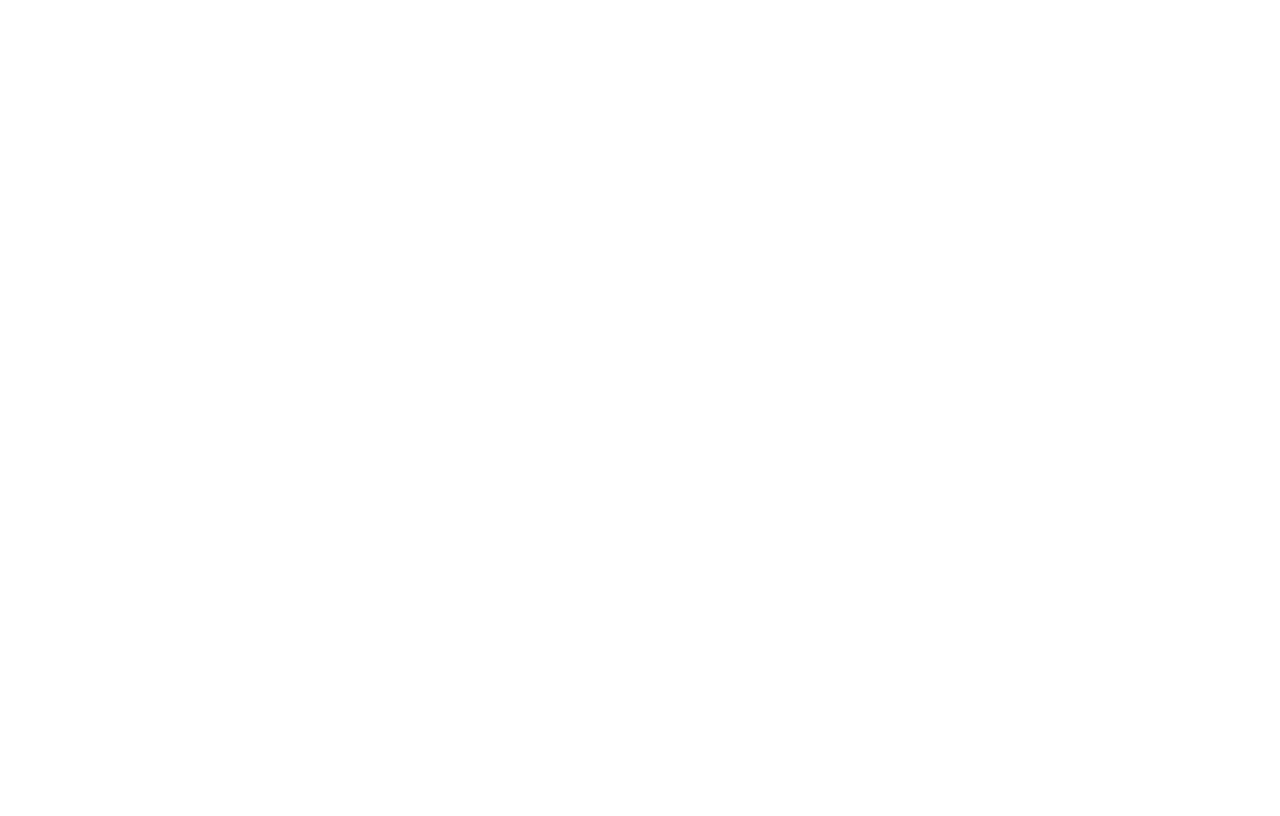
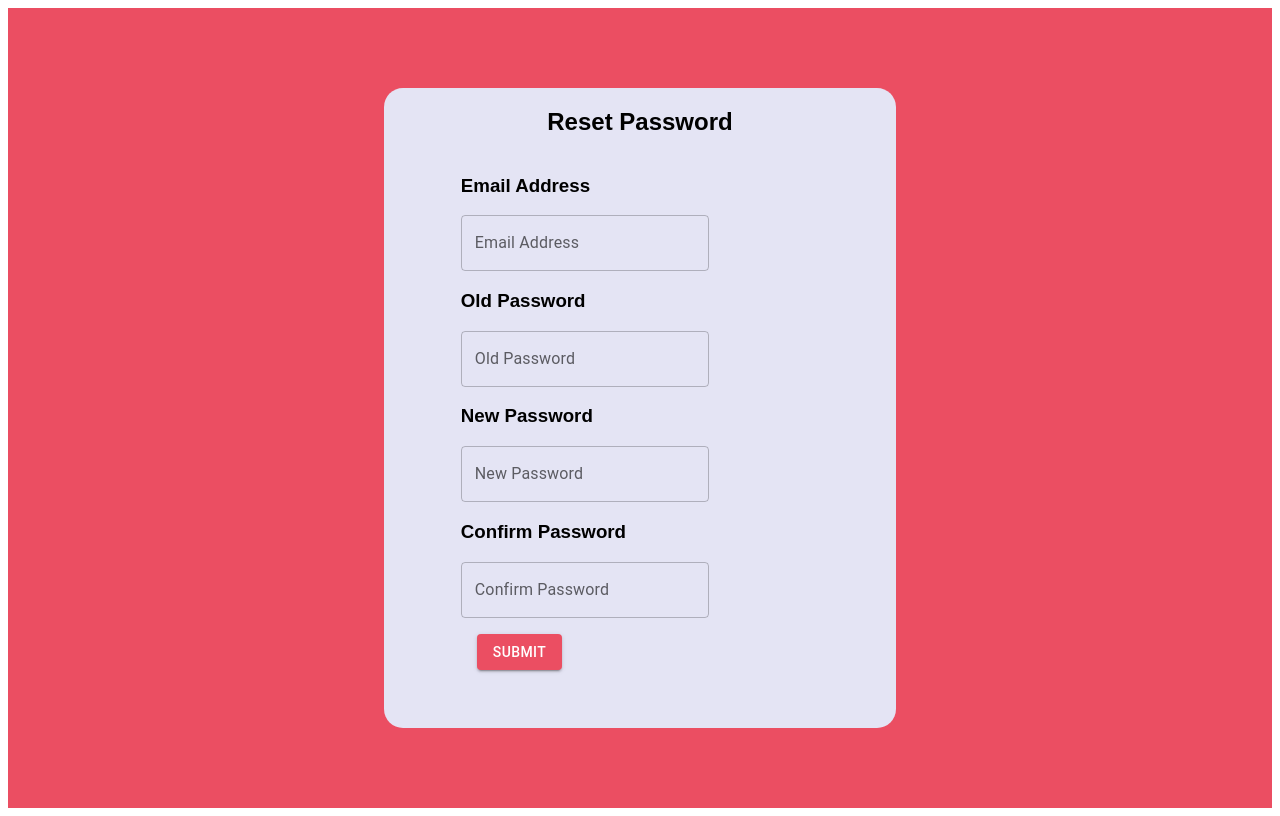
Before and after one commit to MahadevDoshetty/RNLFORM, a React (Vite) app in the folder Frontend/: page /resetpswd in a window 1280 px wide. Before the commit this address had no page. Built offline with nearby package versions, Linux system fonts and the light colour scheme; sample sign-in values are in the browser's storage.

Commit message:
Change password functionality commit

```diff
--- a/Frontend/src/App.jsx
+++ b/Frontend/src/App.jsx
@@ -12,10 +12,11 @@ const App = () => {
     <Routes>
       <Route path='/' element={<Register />} />
       <Route path='/login' element={<Login />} />
-      <Route path='/dashboard' element={<ProtectedRoute ><Dashboard/></ProtectedRoute>} />
+      <Route path='/dashboard' element={<ProtectedRoute ><Dashboard /></ProtectedRoute>} />
+      <Route path='/resetpswd' element={<ProtectedRoute ><ForgotPswd /></ProtectedRoute>} />
       <Route path='/error' element={<Error />} />
     </Routes>
   )
 }
 
-export default App
+export default App;
--- a/Frontend/src/Dashboard.jsx
+++ b/Frontend/src/Dashboard.jsx
@@ -27,8 +27,7 @@ const Dashboard = () => {
             </Box>
             <Box>
                 <h3>{message} </h3>
-                <Button variant='text' sx={{ width: '10rem' }} onClick={() => navigate('/resetPswd')} >Forgot Password</Button>
-                <h4>Testing</h4>
+                <Button variant='text' sx={{ width: '10rem' }} onClick={() => navigate('/resetpswd')} >Change Password</Button>
             </Box>
         </Box>
     )
--- a/Frontend/src/ForgotPswd.jsx
+++ b/Frontend/src/ForgotPswd.jsx
@@ -1,27 +1,65 @@
 import { Box, Button, TextField } from '@mui/material'
-import React from 'react'
+import React, { useState } from 'react'
 
 const ForgotPswd = () => {
+    const [message, setMessage] = useState("");
+    const [resetDetails, setResetDetails] = useState({
+        email: '',
+        oldPassword: '',
+        newPassword: '',
+        confirmNewPassword: ''
+    });
+    const handleChange = (e) => {
+        setResetDetails({ ...resetDetails, [e.target.name]: e.target.value })
+    }
+
+    const handleSubmit = async (e) => {
+        e.preventDefault();
+        if (resetDetails.oldPassword == resetDetails.newPassword) {
+            alert(`Old and New Password cannot be same !`);
+            return 1;
+        }
+        else if (resetDetails.newPassword !== resetDetails.confirmNewPassword) {
+            alert(`Both the new passwords must match! `);
+            return 1;
+        }
+        try {
+            const response = await fetch(import.meta.env.VITE_LOCALHOST_RESET, {
+                method: "POST",
+                headers: {
+                    "Content-Type": "application/json"
+                },
+                body: JSON.stringify(resetDetails)
+            });
+            const data = await response.json();
+            setMessage(data.message);
+        } catch (error) {
+            console.log(error);
+        }
+    }
     return (
-        <Box component={'div'} sx={{ fontFamily:'sans-serif',backgroundColor: '#EB4E62', height: '100vh', display: 'flex', justifyContent: 'center', alignItems: 'center' }} >
-            <Box sx={{ height: '80vh', maxHeight:'80vh',maxWidth:'40vw', width: '40vw', bgcolor: '#e4e4f4ff', borderRadius: '19px' }} >
+        <Box component={'div'} sx={{ fontFamily: 'sans-serif', backgroundColor: '#EB4E62', height: '100vh', display: 'flex', justifyContent: 'center', alignItems: 'center' }} >
+            <Box sx={{ height: '80vh', maxHeight: '80vh', maxWidth: '40vw', width: '40vw', bgcolor: '#e4e4f4ff', borderRadius: '19px' }} >
                 <Box display={'flex'} justifyContent={'center'}  >
                     <h2>Reset Password</h2>
                 </Box>
                 <Box display={'flex'}  justifySelf={'center'} flexDirection={'column'} width={'70%'} >
-                    <h3>Email Address</h3>
-                    <TextField type='email' placeholder='Enter your Email Address' label='Email Address' />
-                    <h3>Old Password</h3>
-                    <TextField  label='Old Password' placeholder='Enter your Old Password' />
-                    <h3>New Password</h3>
-                    <TextField  label='New Password' placeholder='Enter your New Password' />
-                    <h3>Confirm Password</h3>
-                    <TextField  label='Confirm Password' placeholder='Confirm your New Password' />
-                    <Button variant='contained' sx={{margin:'1rem', bgcolor:'#EB4E62'}}>Submit</Button>
+                    <form >
+                        <h3>Email Address</h3>
+                        <TextField type='email' value={resetDetails.email} onChange={handleChange} name='email' autoComplete='on' placeholder='Enter your Email Address' label='Email Address' />
+                        <h3>Old Password</h3>
+                        <TextField type='password' value={resetDetails.oldPassword} onChange={handleChange} name='oldPassword' autoComplete='on' label='Old Password' placeholder='Enter your Old Password' />
+                        <h3>New Password</h3>
+                        <TextField type='password' value={resetDetails.newPassword} onChange={handleChange} autoComplete='on' name='newPassword' label='New Password' placeholder='Enter your New Password' />
+                        <h3>Confirm Password</h3>
+                        <TextField type='password' value={resetDetails.confirmNewPassword} onChange={handleChange} autoComplete='on' name='confirmNewPassword' label='Confirm Password' placeholder='Confirm your New Password' />
+                        <Button variant='contained' sx={{ margin: '1rem', bgcolor: '#EB4E62' }} type='submit' onClick={handleSubmit} >Submit</Button>
+                        <h3>{message}</h3>
+                    </form>
                 </Box>
             </Box>
         </Box>
     )
 }
 
-export default ForgotPswd
+export default ForgotPswd;
--- a/Frontend/src/Login.jsx
+++ b/Frontend/src/Login.jsx
@@ -11,7 +11,7 @@ const Login = () => {
     const navigate = useNavigate();
     const handleSubmit = async (e) => {
         e.preventDefault();
-        const response = await fetch(import.meta.env.VITE_LOGIN_URL , {
+        const response = await fetch(import.meta.env.VITE_LOGIN_URL     , {
             method: "POST",
             headers: { "Content-Type": "application/json" },
             body: JSON.stringify(loginDetails)
```
Also changed, not shown: 1 other file (tests, documents, lock files or other folders).
